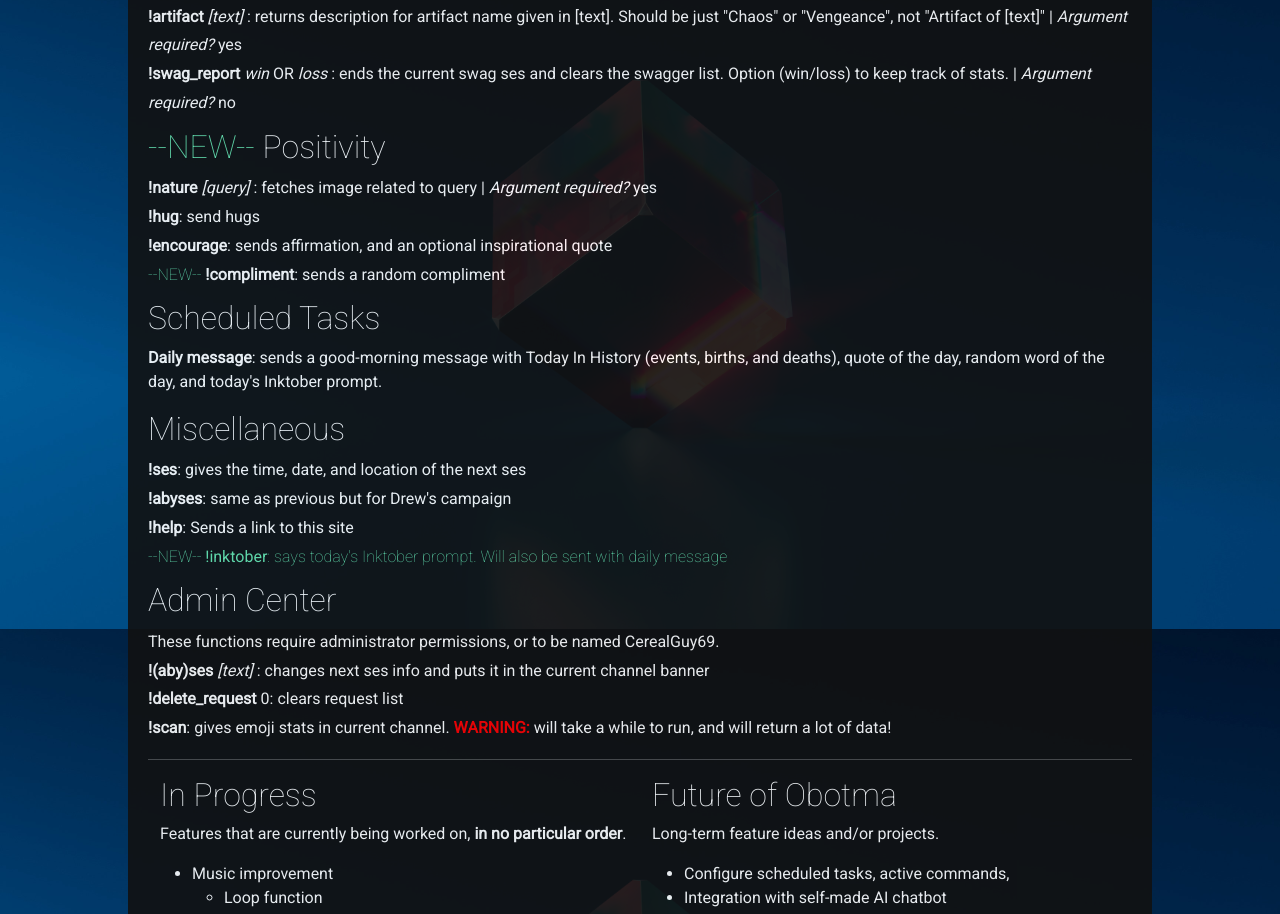
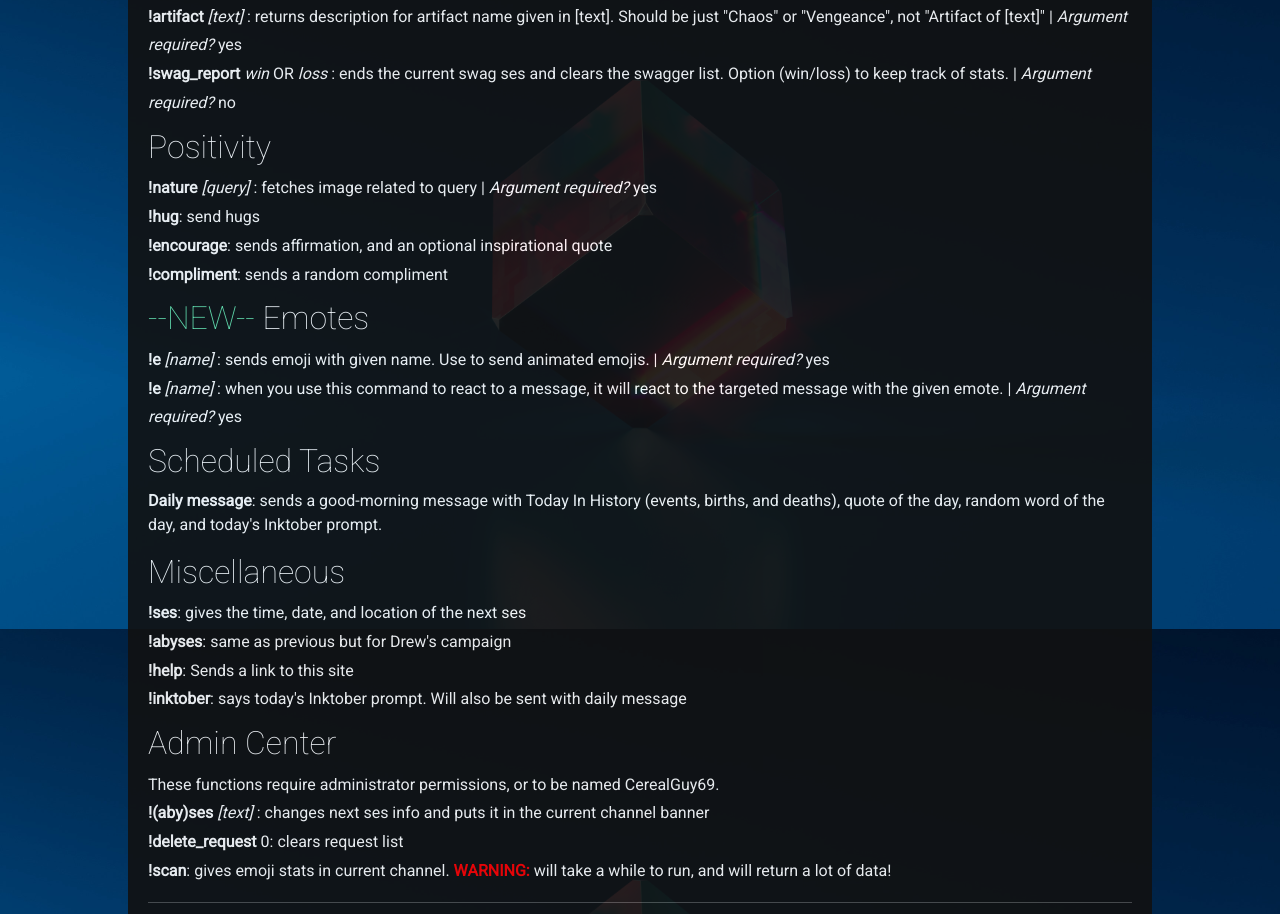
Before and after one commit to clevs1363/MO-Bot, a plain HTML site: page docs/index.html in a window 1280 px wide. Shown: the part 1771-2685 px from the top of the page. Drawn offline with nearby package versions, Linux system fonts and the light colour scheme.

Commit message:
Updated site with previous features

```diff
--- a/docs/index.html
+++ b/docs/index.html
@@ -34,6 +34,7 @@
                             <li><a href='#polls'>Polls</a></li>
                             <li><a href='#ror2'>Risk of Rain 2</a></li>
                             <li><a href='#positivity'>Positivity</a></li>
+                            <li><a href='#emotes'>Emotes</a></li>
                             <li><a href='#tasks'>Scheduled Tasks</a></li>
                             <li><a href='#miscellaneous'>Miscellaneous</a></li>
                             <li><a href='#admin'>Admin Center</a></li>
@@ -116,12 +117,18 @@
                 <strong>!swag_report</strong> <em>win</em> OR <em>loss</em> : ends the current swag ses and clears the swagger list. Option (win/loss) to keep track of stats. | <em>Argument required?</em> no <br>
             </section>
 
-            <h2 id='positivity'><span class='new'>--NEW-- </span>Positivity</h2>
+            <h2 id='positivity'>Positivity</h2>
             <section>
                 <strong>!nature</strong> <em>[query]</em> : fetches image related to query | <em>Argument required?</em> yes<br>
                 <strong>!hug</strong>: send hugs <br>
                 <strong>!encourage</strong>: sends affirmation, and an optional inspirational quote <br>
-                <span class='new'>--NEW-- </span><strong>!compliment</strong>: sends a random compliment <br>
+                <strong>!compliment</strong>: sends a random compliment <br>
+            </section>
+
+            <h2 id='emotes'><span class='new'>--NEW-- </span>Emotes</h2>
+            <section>
+                <strong>!e</strong> <em>[name]</em> : sends emoji with given name. Use to send animated emojis. | <em>Argument required?</em> yes<br>
+                <strong>!e</strong> <em>[name]</em> : when you use this command to react to a message, it will react to the targeted message with the given emote. | <em>Argument required?</em> yes<br>
             </section>
 
             <h2 id='tasks'>Scheduled Tasks</h2>
@@ -132,7 +139,7 @@
                 <strong>!ses</strong>: gives the time, date, and location of the next ses <br>
                 <strong>!abyses</strong>: same as previous but for Drew's campaign <br>
                 <strong>!help</strong>: Sends a link to this site <br>
-                <span class='new'>--NEW-- <strong>!inktober</strong>: says today's Inktober prompt. Will also be sent with daily message <br>
+                <strong>!inktober</strong>: says today's Inktober prompt. Will also be sent with daily message <br>
             </section>
 
             <h2 id='admin'>Admin Center</h2>
```
